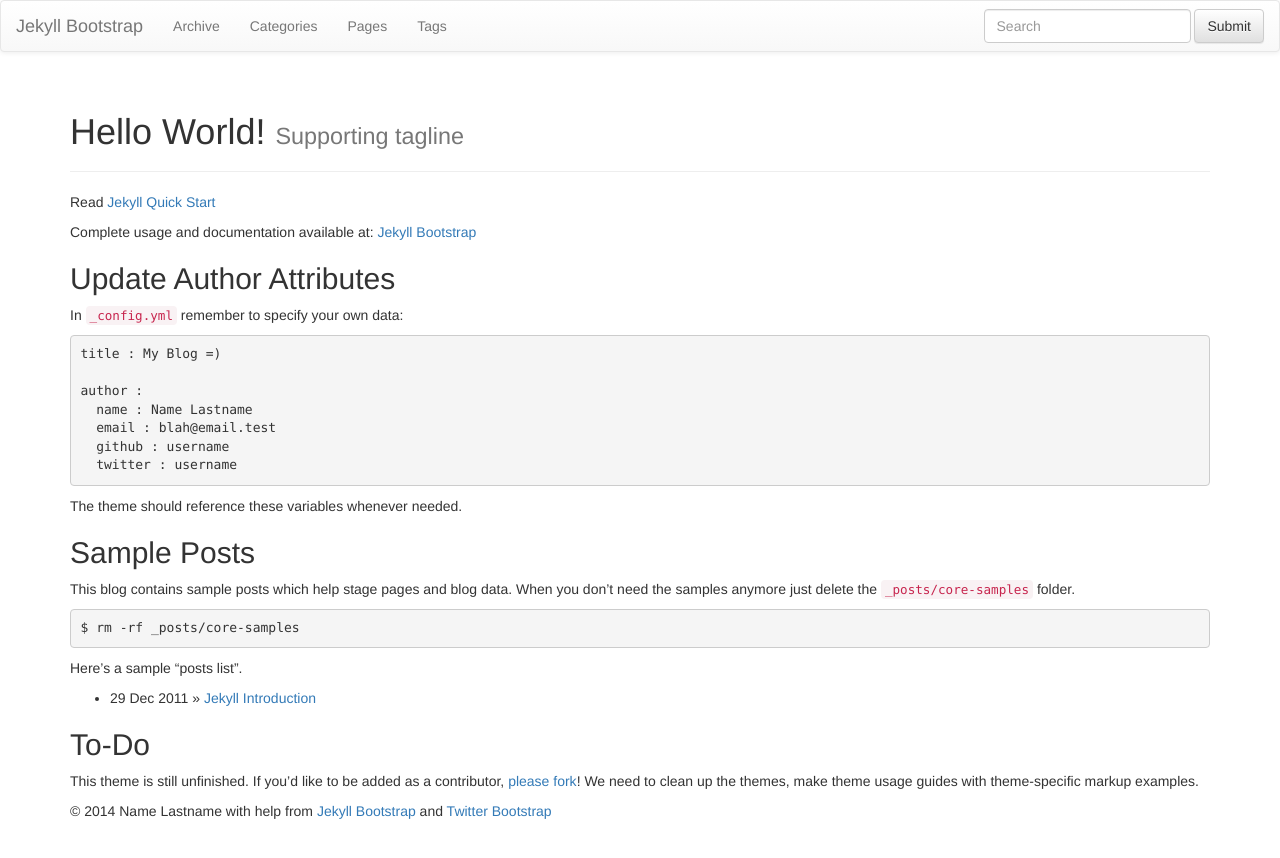
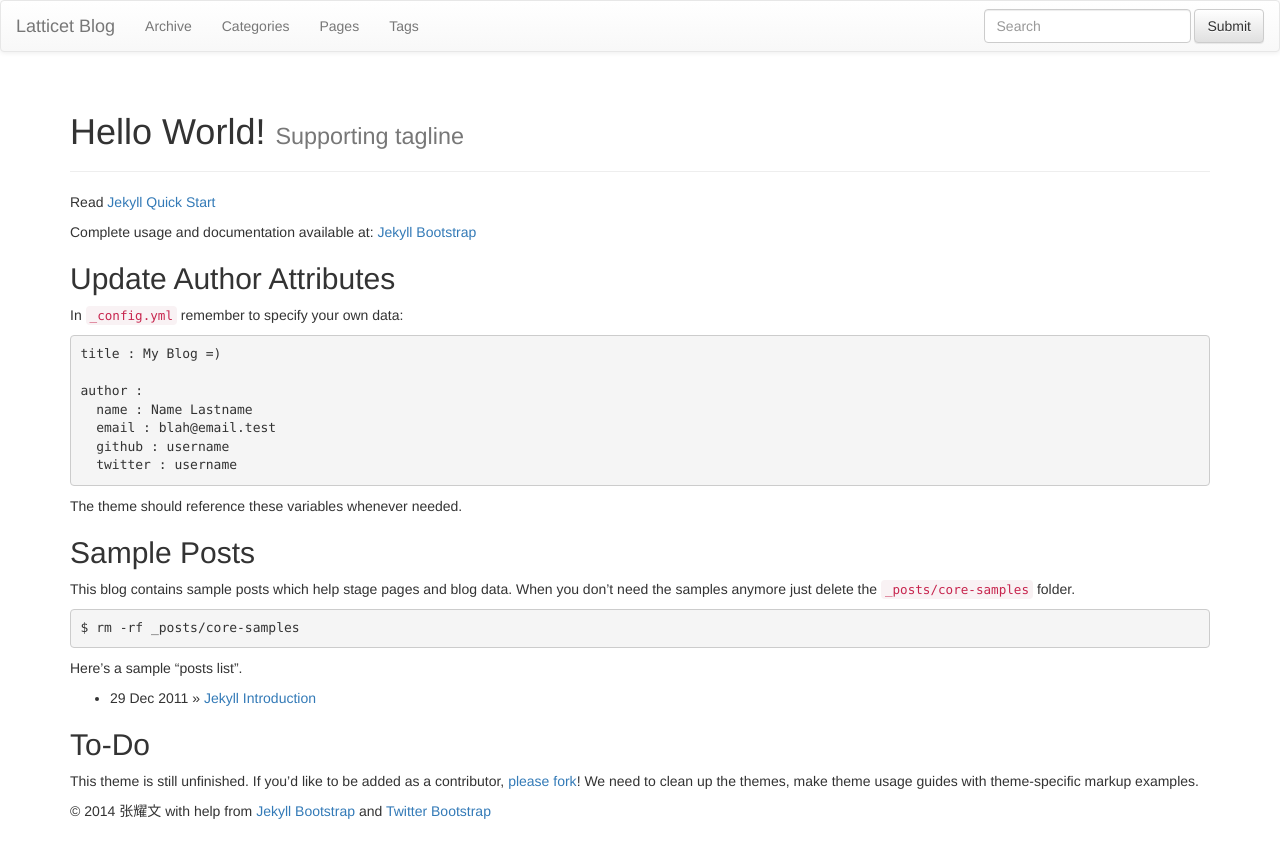
Before and after one commit to latticet/latticet.github.io, a Jekyll site: the page built from index.md, in a window 1280 px wide. Shown: the top 858 px of the page. Built offline with Jekyll 4.4.1, drawn with Linux system fonts in a browser that asks for light colours; nearby versions of some CDN libraries; library files that are not in the unit come from our copies.

Commit message:
_confit.yml init

```diff
--- a/_config.yml
+++ b/_config.yml
@@ -8,14 +8,15 @@
 # Themes are encouraged to use these universal variables
 # so be sure to set them if your theme uses them.
 #
-title : Jekyll Bootstrap
+title : Latticet Blog
 tagline: Site Tagline
 author :
-  name : Name Lastname
-  email : blah@email.test
-  github : username
-  twitter : username
-  feedburner : feedname
+  name : 张耀文
+  email : zhangyaowenjy@163.com
+  github : latticet
+  weibo: http://weibo.com/dollarzhang
+  #twitter : username
+  #feedburner : feedname
 
 # The production_url is only used when full-domain names are needed
 # such as sitemap.txt
@@ -25,7 +26,8 @@
 # Else if you are pushing to username.github.io, replace with your username.
 # Finally if you are pushing to a GitHub project page, include the project name at the end.
 #
-production_url : http://username.github.io
+#production_url : http://username.github.io
+production_url : http://github.com/latticet
 
 # All Jekyll-Bootstrap specific configurations are namespaced into this hash
 #
```
